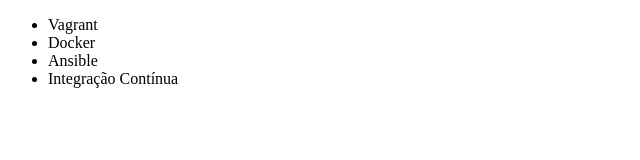
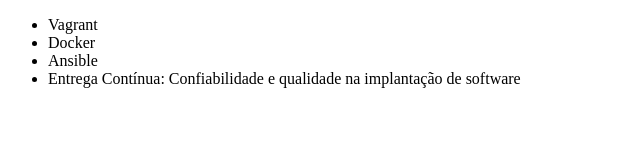
Before and after one commit to lindalvo/curso-git-alura, a plain HTML site: page index.html in a window 1280 px wide. Shown: the whole page, without its empty margins (0-640 px from the left). Drawn offline with Linux system fonts and the light colour scheme.

Commit message:
Modificando curso de integração contínua

```diff
--- a/index.html
+++ b/index.html
@@ -9,7 +9,7 @@
         <li>Vagrant</li>
         <li>Docker</li>
         <li>Ansible</li>
-        <li>Integração Contínua</li>
+        <li>Entrega Contínua: Confiabilidade e qualidade na implantação de software</li>
     </ul>
 </body>
 </html>
```
